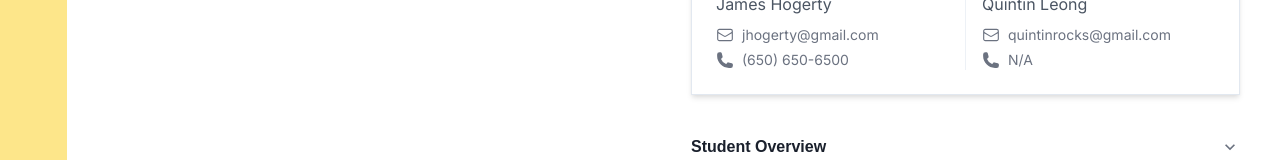
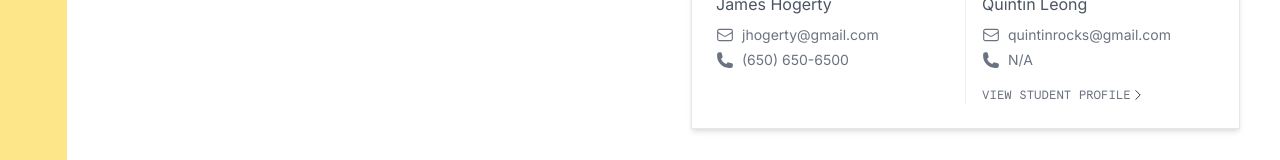
Before and after one commit to cabbachew/cc_lessons, a Next.js app: page /engagement in a window 1280 px wide. Shown: the part 230-390 px from the top of the page. Built offline with nearby package versions, Linux system fonts and the light colour scheme; a web font is replaced by a local one.

Commit message:
add link to view student profile in contact info card

```diff
--- a/app/engagement/page.tsx
+++ b/app/engagement/page.tsx
@@ -35,6 +35,7 @@ import {
   MapPinIcon,
   EllipsisVerticalIcon,
   EnvelopeIcon,
+  ChevronRightIcon,
 } from "@heroicons/react/24/outline";
 import { PhoneIcon } from "@heroicons/react/24/solid";
 import Link from "next/link";
@@ -581,6 +582,30 @@ export default function EngagementPage() {
                                 N/A
                               </Text>
                             </Flex>
+                            <Link
+                              href="/student-profile"
+                              style={{ textDecoration: "none" }}
+                            >
+                              <Flex
+                                alignItems="center"
+                                mt={4}
+                                _hover={{ color: "#111827" }}
+                              >
+                                <Text
+                                  className={apercuMono.className}
+                                  fontSize="xs"
+                                  fontWeight="medium"
+                                  color="#6b7280"
+                                >
+                                  VIEW STUDENT PROFILE
+                                </Text>
+                                <ChevronRightIcon
+                                  width={14}
+                                  height={14}
+                                  className="ml-1"
+                                />
+                              </Flex>
+                            </Link>
                           </Box>
                         </Flex>
                       </Box>
```
